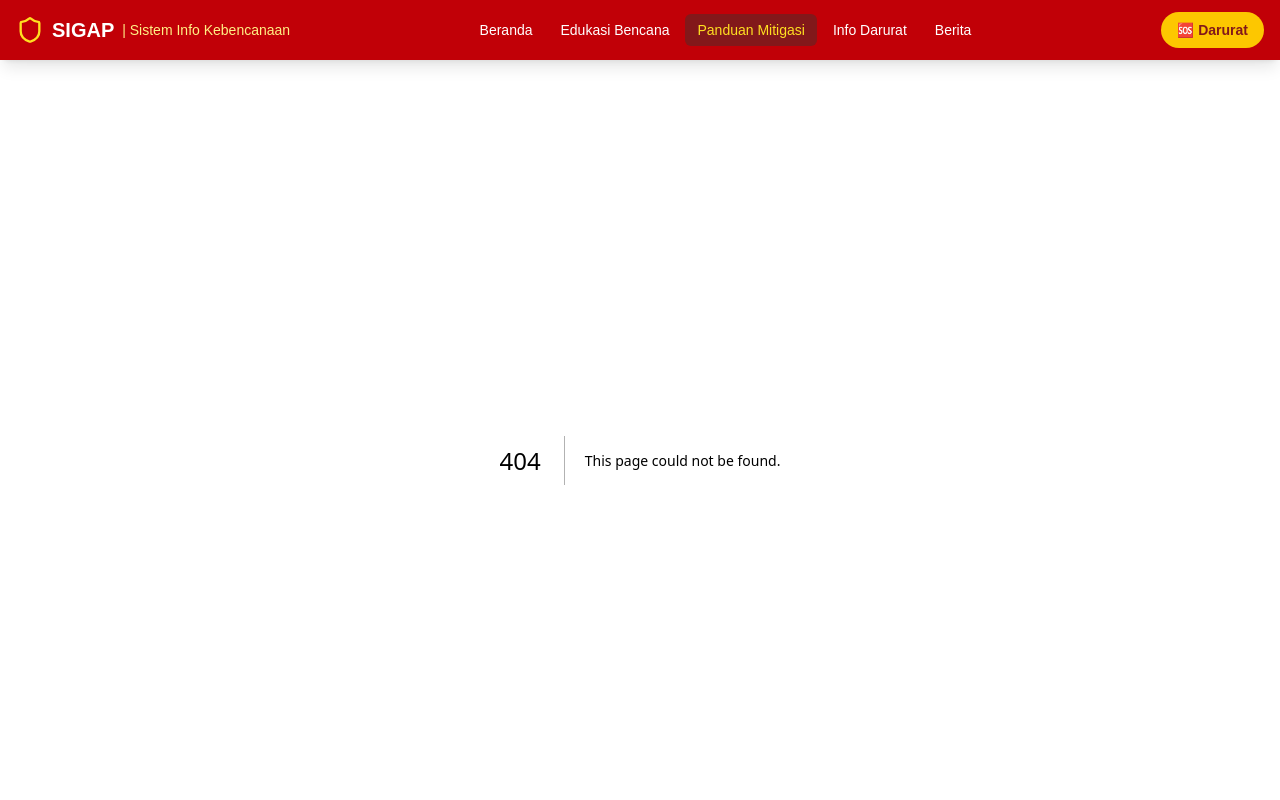
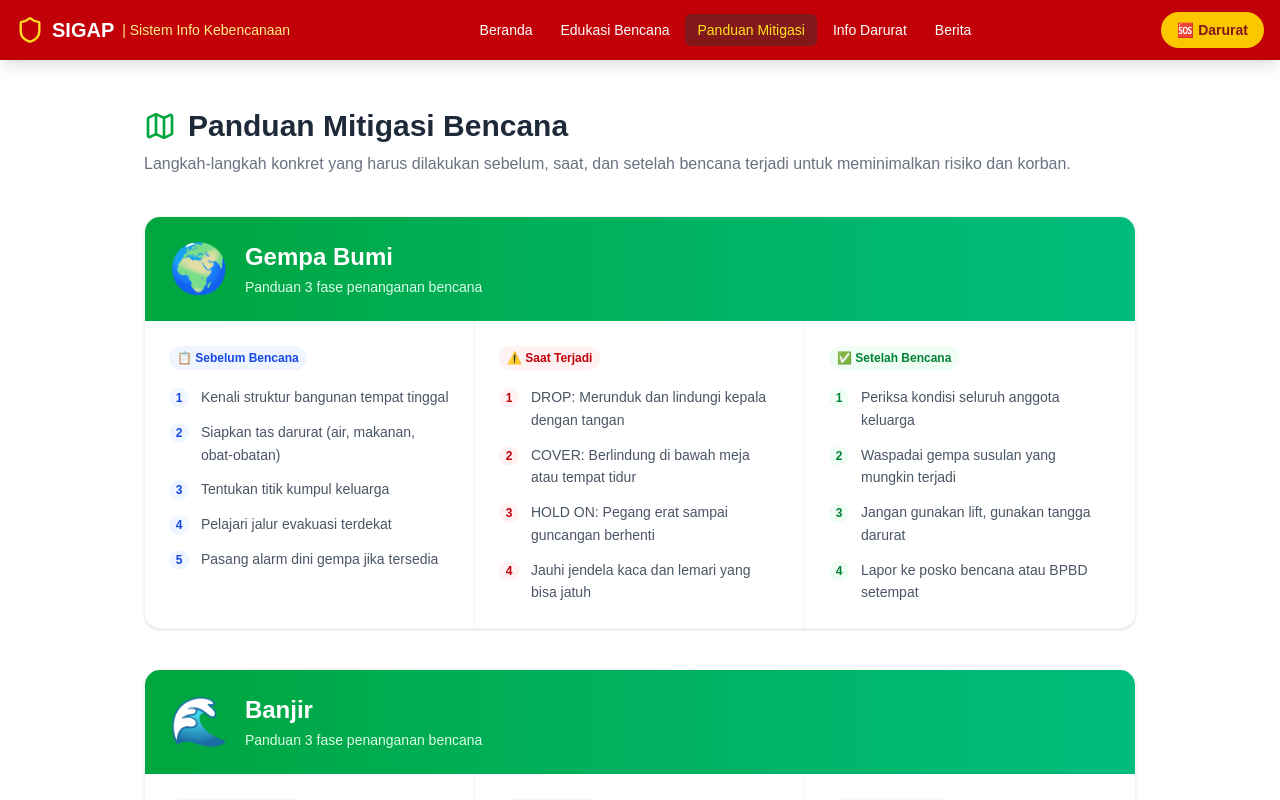
Before and after one commit to muhammadaldishevchenko-collab/TA-WEB-24A-MERIAM-LONDON, a Next.js app: page /mitigasi in a window 1280 px wide. Before the commit this address had no page. Shown: the top 800 px of the page. Built offline with nearby package versions, Linux system fonts and the light colour scheme.

Commit message:
fikri:memasukan ulang isi halaman mitigasi data

```diff
--- /dev/null
+++ b/app/mitigasi/page.tsx
@@ -0,0 +1,66 @@
+import React from 'react'
+import { mitigasiData } from "@/lib/data";
+import { Map } from "lucide-react";
+
+
+export const metadata = { title: "Panduan Mitigasi | SIGAP" };
+
+export default function MitigasiPage() {
+  return (
+    <div className="max-w-5xl mx-auto px-4 py-12">
+      <div className="flex items-center gap-3 mb-2">
+        <Map className="w-8 h-8 text-green-600" />
+        <h1 className="text-3xl font-bold text-gray-800">Panduan Mitigasi Bencana</h1>
+      </div>
+      <p className="text-gray-500 mb-10">
+        Langkah-langkah konkret yang harus dilakukan sebelum, saat, dan
+        setelah bencana terjadi untuk meminimalkan risiko dan korban.
+      </p>
+
+      <div className="flex flex-col gap-10">
+        {mitigasiData.map((item) => (
+          <div
+            key={item.id}
+            className="bg-white rounded-2xl shadow-sm border border-gray-100 overflow-hidden"
+          >
+            {/* Header */}
+            <div className="bg-gradient-to-r from-green-600 to-emerald-500 text-white p-6 flex items-center gap-4">
+              <span className="text-5xl">{item.icon}</span>
+              <div>
+                <h2 className="text-2xl font-bold">{item.bencana}</h2>
+                <p className="text-green-100 text-sm mt-1">
+                  Panduan 3 fase penanganan bencana
+                </p>
+              </div>
+            </div>
+
+            {/* 3 Kolom Fase */}
+            <div className="grid grid-cols-1 md:grid-cols-3 divide-y md:divide-y-0 md:divide-x divide-gray-100">
+              {[
+                { label: "Sebelum Bencana", steps: item.sebelum, textColor: "text-blue-700", bgColor: "bg-blue-50", emoji: "📋" },
+                { label: "Saat Terjadi", steps: item.saatTerjadi, textColor: "text-red-700", bgColor: "bg-red-50", emoji: "⚠️" },
+                { label: "Setelah Bencana", steps: item.setelah, textColor: "text-green-700", bgColor: "bg-green-50", emoji: "✅" },
+              ].map((fase) => (
+                <div key={fase.label} className="p-6">
+                  <div className={`inline-flex items-center gap-1 text-xs font-bold px-2 py-1 rounded-full mb-4 ${fase.bgColor} ${fase.textColor}`}>
+                    {fase.emoji} {fase.label}
+                  </div>
+                  <ul className="flex flex-col gap-3">
+                    {fase.steps.map((step, idx) => (
+                      <li key={idx} className="flex items-start gap-3 text-sm text-gray-600">
+                        <span className={`font-extrabold text-xs w-5 h-5 rounded-full flex items-center justify-center flex-shrink-0 mt-0.5 ${fase.bgColor} ${fase.textColor}`}>
+                          {idx + 1}
+                        </span>
+                        <span className="leading-relaxed">{step}</span>
+                      </li>
+                    ))}
+                  </ul>
+                </div>
+              ))}
+            </div>
+          </div>
+        ))}
+      </div>
+    </div>
+  );
+}
```
